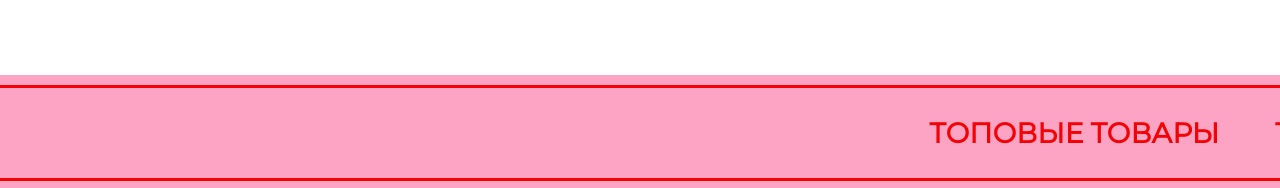
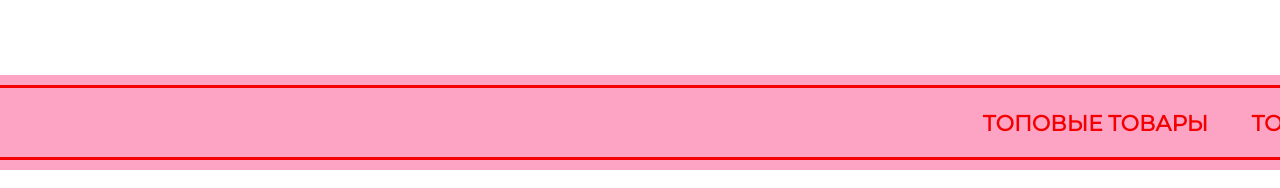
Before and after one commit to Makson4ik12/online-store, a React (Create React App) app: page / in a window 1280 px wide. Shown: the part 3418-3606 px from the top of the page. Built offline with nearby package versions, Linux system fonts and the light colour scheme; grey boxes are pictures that could not be loaded.

Commit message:
Adaptive RunningLine for all sccreen sizes

```diff
--- a/src/components/RunningLine.css
+++ b/src/components/RunningLine.css
@@ -24,7 +24,7 @@
         display: inline-block;
         padding-left: 100%;
         color: var(--accent2);
-        font-size: 28px;
+        font-size: 1.7vw;
         font-weight: 600;
         animation: running-line 15s linear infinite;
         animation-delay: 5.5s;
@@ -40,3 +40,9 @@
         transform: translate(-100%, 0);
     }
 }
+
+@media screen and (width < 1000px) {
+    .running-line-container p {
+        font-size: 3vw;
+    }
+}
```
